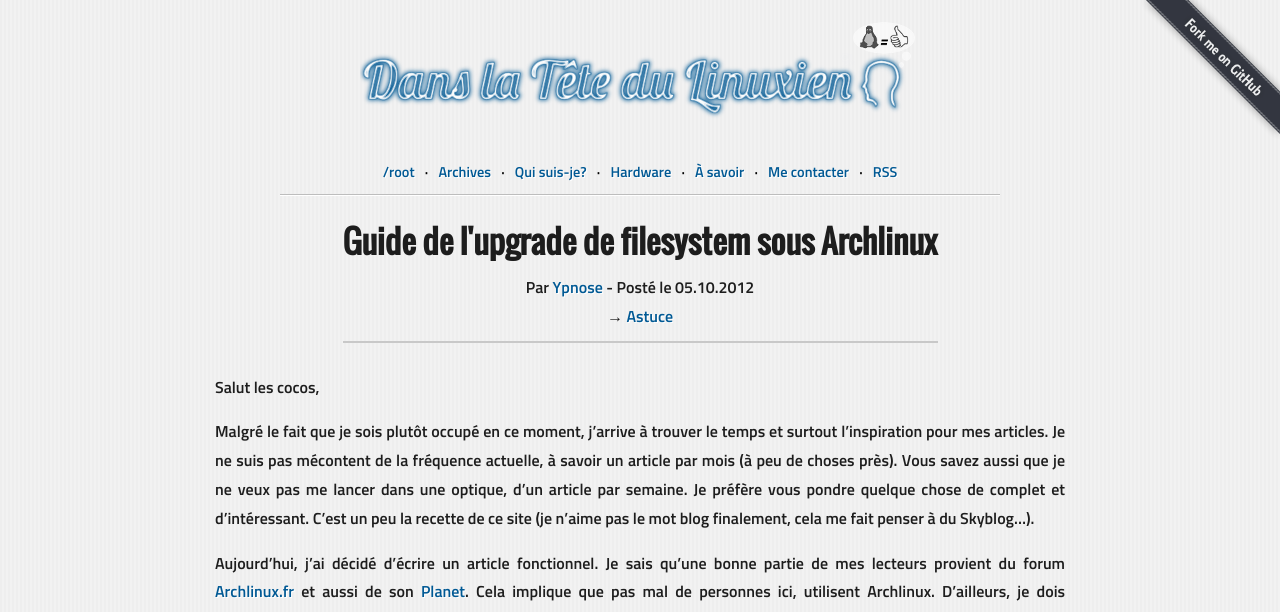
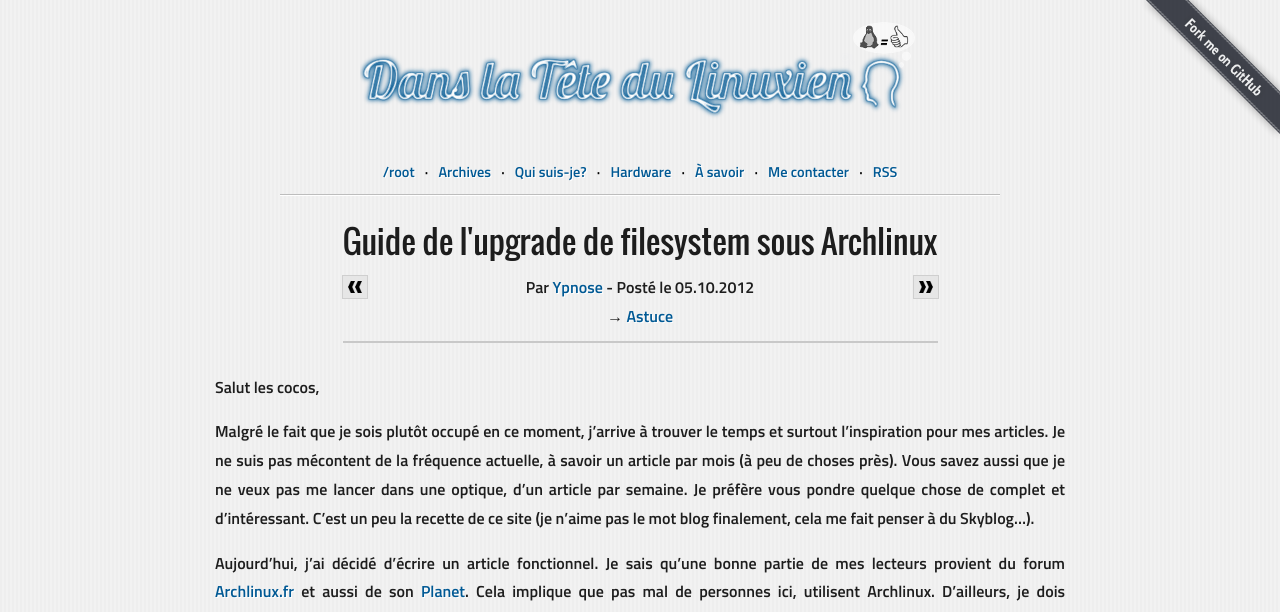
Before and after one commit to roberts-sandbox/test-ypnose, a Jekyll site: the page built from _posts/2012-10-05-guide-filesystem-archlinux.markdown, in a window 1280 px wide. Shown: the top 612 px of the page. Built offline with Jekyll 4.4.1, drawn with Linux system fonts in a browser that asks for light colours.

Commit message:
Images + New Navigation

```diff
--- a/_layouts/default.html
+++ b/_layouts/default.html
@@ -21,9 +21,9 @@
 {% include stats.html %}
 </head>
 <body>
-<div class="container">
+<div id="container">
 
-	<div><a href="https://github.com/Ypnose?tab=repositories" class="githubrib">Fork Me</a></div>
+	<div><a href="https://github.com/Ypnose?tab=repositories" id="githubrib">Fork Me</a></div>
 
 	<header>
 		<a href="/" title="{{ site.title }}"></a>
--- a/_layouts/post.html
+++ b/_layouts/post.html
@@ -3,10 +3,14 @@
 ---
 
 <article>
-	<div class="infobox">
+	<div id="infobox">
 		<h1>{{ page.title }}</h1>
 		<p>
+			{% if page.previous %}<a href="{{ page.previous.url }}" class="leftar">
+				<img src="/assets/images/arrowp.png" alt="prec" title="Article précédent" /></a>{% endif %}
 			Par <a href="/qui-suis-je/">{{ site.author }}</a> - Posté le {{ page.date | date: "%d.%m.%Y" }}
+			{% if page.next %}<a href="{{ page.next.url }}" class="rightar">
+				<img src="/assets/images/arrown.png" alt="suiv" title="Article suivant" /></a>{% endif %}
 		</p>
 		<p>
 			{% for cat in page.categories limit:7 %}<span> &rarr; </span><a href="/categories/{{ cat }}/">{{ cat }}</a>{% endfor %}
--- a/_posts/2012-10-05-guide-filesystem-archlinux.markdown
+++ b/_posts/2012-10-05-guide-filesystem-archlinux.markdown
@@ -43,7 +43,9 @@
 
 - Vous pouvez passer par les commandes vipw et vigr pour les éditer, ajouter les lignes nécessaires et aussi vérifier la syntaxe (évite les erreurs). L’éditeur par défaut est vi, mais il est possible de passer par $EDITOR pour en spécifier un autre (qui a dit nano?). vipw edite le fichier /etc/passwd et vigr edite le fichier /etc/group.
 
-`EDITOR=nano vigr`
+Par exemple:
+
+	EDITOR=nano vigr
 
 Je vous conseille une petite lecture de man:
 
--- a/assets/css/style.css
+++ b/assets/css/style.css
@@ -39,7 +39,7 @@
 	font-size:1em;
 }
 
-.container {
+#container {
 	max-width:900px;
 	margin:20px auto;
 }
@@ -50,29 +50,30 @@
 	color:#1d1d1d;
 	font-family:"Oswald", sans-serif;
 	line-height:1.2em;
+	font-weight:normal;
 }
 
-body,nav ul,.infobox,#lastart,#button a,.archive article,.category,figure,.more {
+body,nav ul,#infobox,#lastart,#button a,.archive article,.category,figure,.more {
 	text-align:center;
 }
 
-body,nav ul,.infobox p,.more {
+body,nav ul,.more,#infobox p {
 	margin:0;
 }
 
-.githubrib,.githubrib:hover {
+#githubrib,#githubrib:hover,.leftar:hover,.rightar:hover {
 	border:0;
 }
 
-.githubrib:hover,a,a:hover,nav a:hover,#button a {
+#githubrib:hover,a,a:hover,nav a:hover,#button a {
 	text-decoration:none;
 }
 
-.githubrib,header {
+#githubrib,header,#button a {
 	background-repeat:no-repeat;
 }
 
-.infobox,.archive article h2 {
+#infobox,.archive article h2 {
 	border-bottom:2px solid #C8C8C8;
 }
 
@@ -93,12 +94,20 @@
 	margin:10px auto;
 }
 
-.githubrib:hover,#button a:hover,footer img:hover {
+#githubrib:hover,#button a:hover,footer img:hover {
 	opacity:1.0;
 }
 
 footer,#lastart {
-	margin:0 10px;
+	margin:0 20px;
+}
+
+.catindex,.imgright,.rightar {
+	float:right;
+}
+
+.imgleft,.leftar {
+	float:left;
 }
 
 /* H FAMILY */
@@ -121,7 +130,7 @@
 
 /* GITHUB */
 
-.githubrib {
+#githubrib {
 	background-image:url(/assets/images/github_forkme.png);
 	display:block;
 	position:fixed;
@@ -132,7 +141,7 @@
 	white-space:nowrap;
 	top:0;
 	right:0;
-	opacity:0.85;
+	opacity:0.8;
 }
 
 /* LINKS */
@@ -211,10 +220,14 @@
 
 /* VARIOUS */
 
-.infobox {
+#infobox {
 	margin:0 auto 30px;
 	max-width:70%;
 	padding:0 0 10px;
+}
+
+.leftar,.rightar {
+	margin-top:3px;
 }
 
 .archive article h1 {
@@ -222,7 +235,7 @@
 	line-height:1.5em;
 }
 
-.archive article h1 a:hover,.titleindex:hover,.titleindex:visited {
+.archive article h1 a:hover,.titleindex a:hover,.titleindex a:visited {
 	color:#344061;
 }
 
@@ -245,6 +258,8 @@
 	bottom:30px;
 	right:50px;
 	background-color:#242C42;
+	background-image:url("/assets/images/button.png");
+	background-position:center center;
 	border:2px solid #323D5C;
 	width:30px;
 	height:16px;
@@ -260,12 +275,9 @@
 
 /* INDEX */
 
-.spleft {
-	float:left;
-}
-
-.spright {
-	float:right;
+.catindex {
+	padding-top:3px;
+	padding-left:4px;
 }
 
 .desc {
@@ -288,12 +300,10 @@
 }
 
 .imgleft {
-	float:left;
 	margin-right:25px;
 }
 
 .imgright {
-	float:right;
 	margin-left:25px;
 }
 
@@ -355,6 +365,7 @@
 
 .titleindex {
 	font-size:1.7em;
+	display:inline;
 }
 
 /* FOOTER */
@@ -406,11 +417,11 @@
 	}
 
 	.index article {
-		margin:8px 20px;
+		margin:8px 25px;
 	}
 
 	article {
-		margin:0 20px;
+		margin:0 25px;
 	}
 }
 
@@ -429,7 +440,7 @@
 		line-height:1.5em;
 	}
 
-	.githubrib {
+	#githubrib {
 		display:none;
 		background:none;
 	}
@@ -444,7 +455,7 @@
 }
 
 @media screen and (max-width: 450px) {
-	.spright,.spleft {
+	.catindex {
 		display:none;
 	}
 
--- a/index.html
+++ b/index.html
@@ -7,9 +7,9 @@
 	<article>
 		<p class="datart">{{ post.date | date: "%d . %m . %Y" }}</p>
 		<div class="fix">
-			<a href="{{ post.url }}" class="titleindex">{{ post.title }}</a>
+			<h1 class="titleindex"><a href="{{ post.url }}">{{ post.title }}</a></h1>
 		{% for cat in post.categories limit:5 %}
-			<span class="spright">&nbsp;&middot; <a href="/categories/{{ cat }}/" class="cat">{{ cat }}</a></span>
+			<span class="catindex">&nbsp;&middot; <a href="/categories/{{ cat }}/" class="cat">{{ cat }}</a></span>
 		{% endfor %}
 		</div>
 		{% if post.content != null %}
```
Also changed, not shown: other parts of _layouts/default.html (+1 -1 lines), assets/images/arrown.png (added), assets/images/arrowp.png (added), assets/images/button.png (added).
